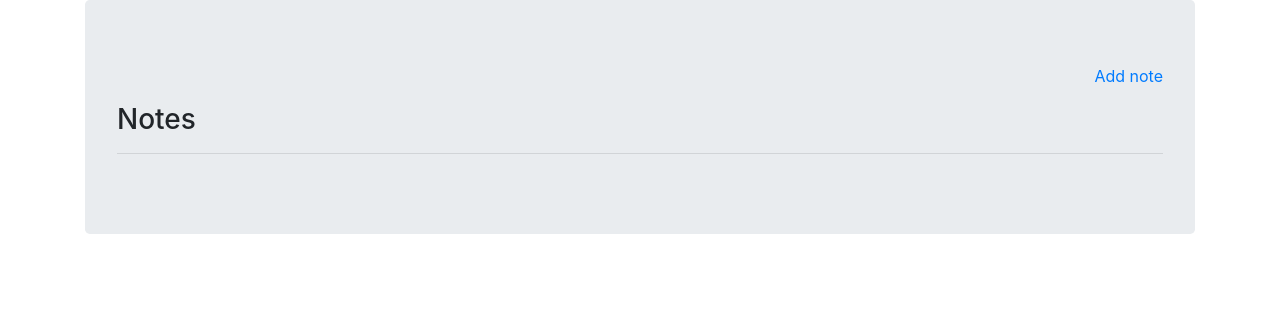
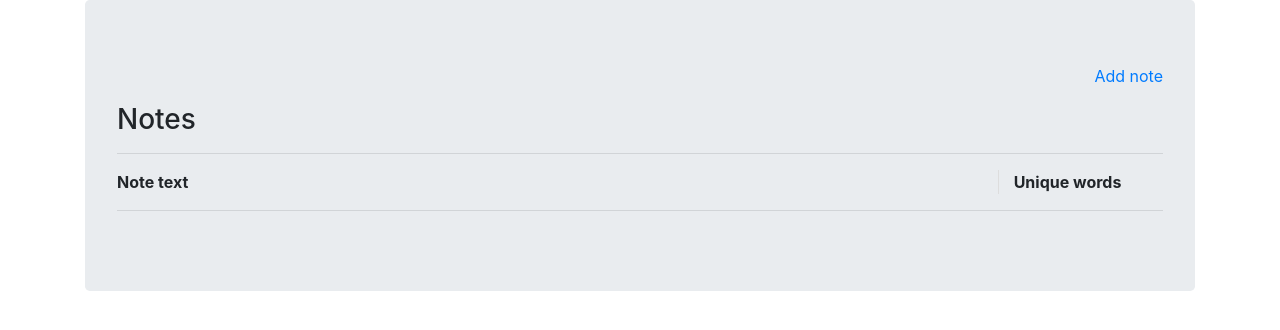
Before and after one commit to antonmyronyuk/task1, a Flask app: page / in a window 1280 px wide. Shown: the top 330 px of the page. Run offline with Flask 2, Linux system fonts and the light colour scheme; data that the repository does not hold is empty; some libraries are stand-ins or nearby versions.

Commit message:
add functions for unique words counting in note text

```diff
--- a/app/static/css/main.css
+++ b/app/static/css/main.css
@@ -18,10 +18,10 @@
     background: #FFF;
 }
 
-#noteText {
+#noteTextarea {
     resize: none;
 }
 
-#noteText {
+.note-text {
     border-right: 1px solid #ddd;
 }
--- a/app/templates/notes.html
+++ b/app/templates/notes.html
@@ -7,9 +7,18 @@
     <h3>Notes</h3>
     <hr>
     <div class="notes">
+        <div class="row">
+            <div class="col-10 note-text">
+                <b>Note text</b>
+            </div>
+            <div class="col-2">
+                <b>Unique words</b>
+            </div>
+        </div>
+        <hr>
         {% for note in notes %}
         <div class="row">
-            <div class="col-10" id="noteText">
+            <div class="col-10 note-text">
                 {{ note.text }}
             </div>
             <div class="col-2">
--- a/app/views.py
+++ b/app/views.py
@@ -1,9 +1,10 @@
 from flask import (
-    render_template, request, jsonify
+    render_template, request, jsonify, escape
 )
 
-from app import app
+from app import app, db
 from .models import Note
+from counter import count_unique_words
 
 
 """
@@ -42,5 +43,15 @@ def add_note_get():
 def add_node_post():
     text = request.form['text']
     print(text)
+    try:
+        note = Note(
+            text=text,  # text will be escaped while rendering
+            unique_count=count_unique_words(text)
+        )
+        db.session.add(note)
+        db.session.commit()
+    except Exception as e:
+        print(e)
+        return jsonify({'status': 'bad note text'}), 400
 
-    return jsonify({'status': 'some status'}), 404
+    return jsonify({'status': 'OK'}), 200
--- a/schema.sql
+++ b/schema.sql
@@ -5,7 +5,7 @@ DROP TABLE IF EXISTS notes;
 
 CREATE TABLE notes (
   id INTEGER PRIMARY KEY AUTOINCREMENT,
-  text TEXT UNIQUE NOT NULL,
+  text TEXT NOT NULL,
   unique_count INTEGER
 );
 
```
Also changed, not shown: counter.py (added, +29 -0 lines).
